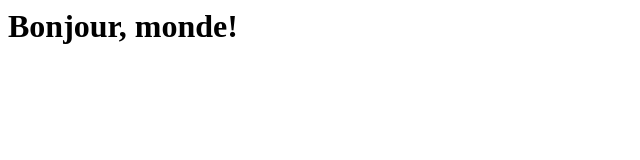
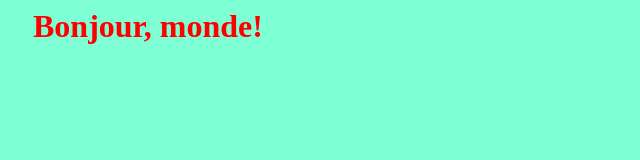
Before and after one commit to RiazM974/new, a plain HTML site: page index.html in a window 1280 px wide. Shown: the whole page, without its empty margins (0-640 px from the left). Drawn offline with Linux system fonts and the light colour scheme.

Commit message:
Add files via upload

```diff
--- a/index.html
+++ b/index.html
@@ -5,6 +5,7 @@
 <meta name="viewport" content="width=device-width, initialscale=
 1.0">
 <title>Document</title>
+<link rel="stylesheet" href="./mystyles.css">
 </head>
 <body>
 <h1>Bonjour, monde!</h1>
--- /dev/null
+++ b/mystyles.css
@@ -0,0 +1,7 @@
+body{
+    background-color: aquamarine;
+    }
+    h1{
+    color: red;
+    margin-left: 25px;
+    }
```
